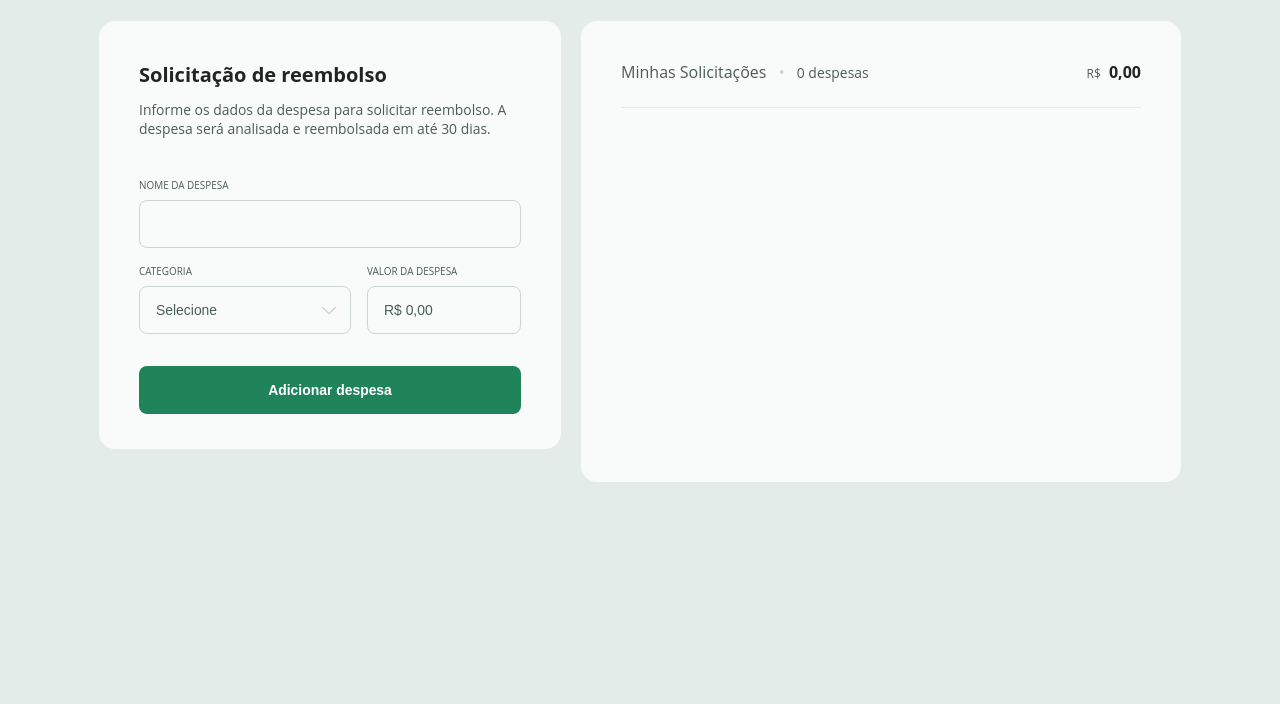
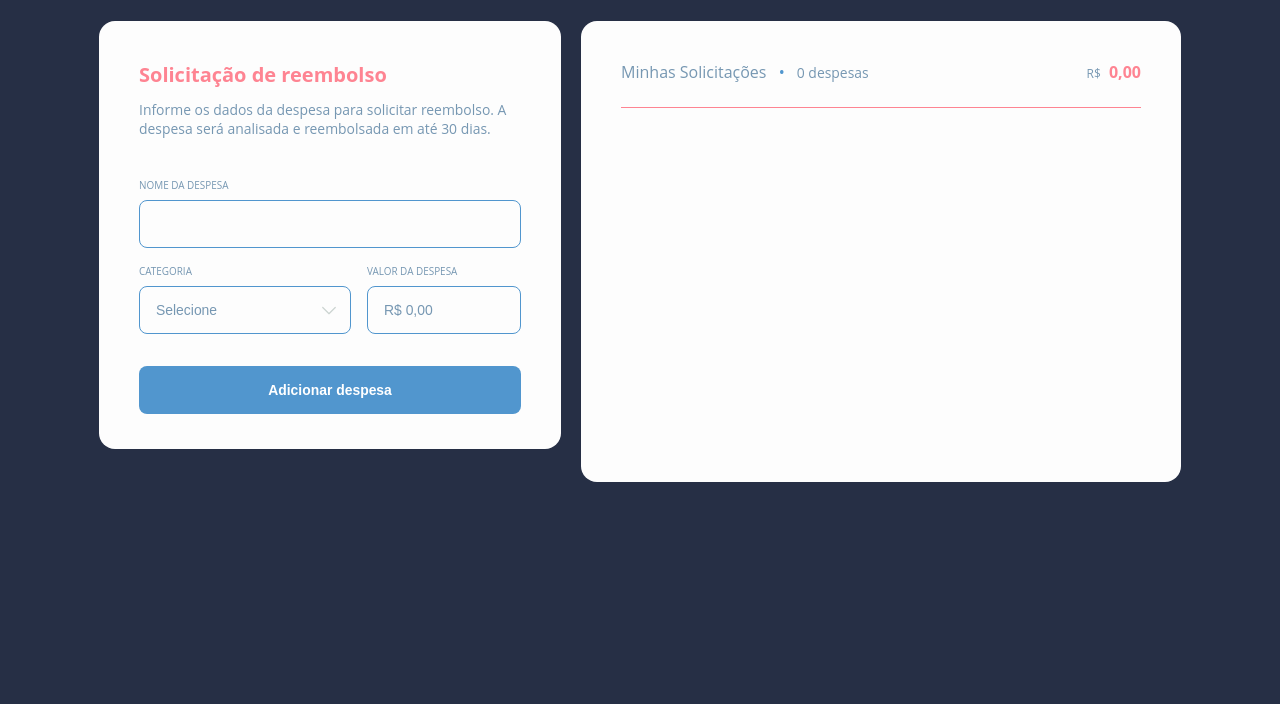
Before and after one commit to in100tiva/Reembolso, a plain HTML site: page index.html in a window 1280 px wide. Shown: the part 96-800 px from the top of the page. Drawn offline with Linux system fonts and the light colour scheme.

Commit message:
versão 0.0.3

```diff
--- a/styles.css
+++ b/styles.css
@@ -1,12 +1,22 @@
+:root {
+    --color-scrollbar-thumb: #fe8492;
+    --color-background: #262f45;
+    --color-text: #fe8492;
+    --color-form-background: #fdfdfd;
+    --color-secondary-text: #7697b2;
+    --color-focus: #fe8492;
+    --color-border: #5196ce;
+    --color-button-background: #5196ce;
+    --color-button-hover: #4685b9;
+
+    font-family: "Open Sans", sans-serif;
+    font-size: 16px;
+  }
+
   * {
     margin: 0;
     padding: 0;
     box-sizing: border-box;
-  }
-
-  :root {
-    font-family: "Open Sans", sans-serif;
-    font-size: 16px;
   }
 
   ::-webkit-scrollbar {
@@ -18,20 +28,17 @@
   }
 
   ::-webkit-scrollbar-thumb {
-    background: #e4ece9;
+    background: var(--color-scrollbar-thumb);
   }
 
   body {
     width: 100%;
     height: 100vh;
-
-    background-color: #e4ece9;
-
+    background-color: var(--color-background);
     display: flex;
     flex-direction: column;
     align-items: center;
-
-    color: #1f2523;
+    color: var(--color-text);
   }
 
   .logo {
@@ -46,11 +53,10 @@
   }
 
   form {
-    background-color: #f9fbfa;
+    background-color: var(--color-form-background);
     border-radius: 1rem;
     padding: 2.5rem;
     max-width: 462px;
-
     display: flex;
     flex-direction: column;
   }
@@ -61,7 +67,7 @@
 
   form p {
     font-size: 0.87rem;
-    color: #4d5c57;
+    color: var(--color-secondary-text);
     margin: 0.75rem 0 2.5rem;
   }
 
@@ -73,12 +79,12 @@
   fieldset legend {
     text-transform: uppercase;
     font-size: 0.62rem;
-    color: #4d5c57;
+    color: var(--color-secondary-text);
     margin-bottom: 0.5rem;
   }
 
   fieldset:focus-within legend {
-    color: #1f8459;
+    color: var(--color-focus);
     font-weight: 700;
   }
 
@@ -87,10 +93,10 @@
     flex: 1;
     height: 3rem;
     border-radius: 0.5rem;
-    border: 1px solid #cdd5d2;
+    border: 1px solid var(--color-border);
     padding: 0 1rem;
     font-size: 0.87rem;
-    color: #1f2523;
+    color: var(--color-text);
     background-color: transparent;
     outline: none;
   }
@@ -105,18 +111,17 @@
 
   input::placeholder,
   select:invalid {
-    color: #4d5c57;
+    color: var(--color-secondary-text);
   }
 
   input:focus,
   select:focus {
-    border: 1.5px solid #1f8459;
+    border: 1.5px solid var(--color-focus);
   }
 
   .inputs-row {
     display: flex;
     flex: 1;
-
     gap: 1rem;
     margin-top: 1rem;
   }
@@ -135,16 +140,15 @@
     border: none;
     font-size: 0.87rem;
     color: #ffffff;
-    background-color: #1f8459;
+    background-color: var(--color-button-background);
     font-weight: 700;
     padding: 1rem 1.25rem;
     cursor: pointer;
-
     transition: background-color 0.2s;
   }
 
   button:hover {
-    background-color: #2cb178;
+    background-color: var(--color-button-hover);
   }
 
   form button:last-child {
@@ -152,49 +156,48 @@
   }
 
   aside {
-    background-color: #f9fbfa;
+    background-color: var(--color-form-background);
     border-radius: 1rem;
     padding: 2.5rem;
     max-width: 462px;
-
     min-width: 600px;
   }
 
   aside header {
     display: flex;
     justify-content: space-between;
-
     border-bottom-width: 1px;
     border-bottom-style: solid;
-    border-bottom-color: #e4ece9;
+    border-bottom-color: var(--color-scrollbar-thumb);
     padding-bottom: 1.5rem;
     margin-bottom: 1.5rem;
   }
+
   aside header p {
-    color: #4d5c57;
+    color: var(--color-secondary-text);
     font-weight: 400;
     font-size: 1rem;
   }
 
   aside header p span {
-    color: #4d5c57;
+    color: var(--color-secondary-text);
     font-weight: 400;
     font-size: 0.87rem;
   }
 
   aside header p i {
-    color: #cdd5d2;
+    color: var(--color-border);
     margin: 0 0.5rem;
     font-style: normal;
   }
 
   aside header h2 {
     font-size: 1rem;
-    color: #1f2523;
+    color: var(--color-text);
   }
 
   aside header small {
-    color: #4d5c57;
+    color: var(--color-secondary-text);
     font-weight: 400;
     font-size: 0.75rem;
     margin-right: 0.25rem;
@@ -205,10 +208,8 @@
     display: flex;
     flex-direction: column;
     gap: 1rem;
-
     max-height: 310px;
     min-height: 310px;
-
     overflow-y: scroll;
   }
 
@@ -221,7 +222,6 @@
   .expense img:first-child {
     width: 2rem;
     height: 2rem;
-
     margin-right: 0.75rem;
   }
 
@@ -233,23 +233,23 @@
 
   .expense-info strong {
     font-size: 0.87rem;
-    color: #1f2523;
+    color: var(--color-text);
   }
 
   .expense-info span {
     font-size: 0.75rem;
-    color: #4d5c57;
+    color: var(--color-secondary-text);
   }
 
   .expense-amount {
     font-size: 0.87rem;
-    color: #1f2523;
+    color: var(--color-text);
     font-weight: 600;
   }
 
   .expense-amount small {
     font-size: 0.75rem;
-    color: #4d5c57;
+    color: var(--color-secondary-text);
     font-weight: 400;
     margin-right: 0.25rem;
   }
@@ -257,7 +257,6 @@
   .remove-icon {
     height: 1rem;
     margin-left: 0.5rem;
-
     cursor: pointer;
     transition: opacity 0.2s;
   }
@@ -270,7 +269,6 @@
     form {
       max-height: 428px;
     }
-
   }
 
   @media (max-width: 1100px) {
@@ -286,7 +284,6 @@
     main section {
       flex-direction: column;
       width: 100%;
-
       padding: 1.5rem;
     }
 
```
Lines whose indentation alone changed are shown as unchanged.
